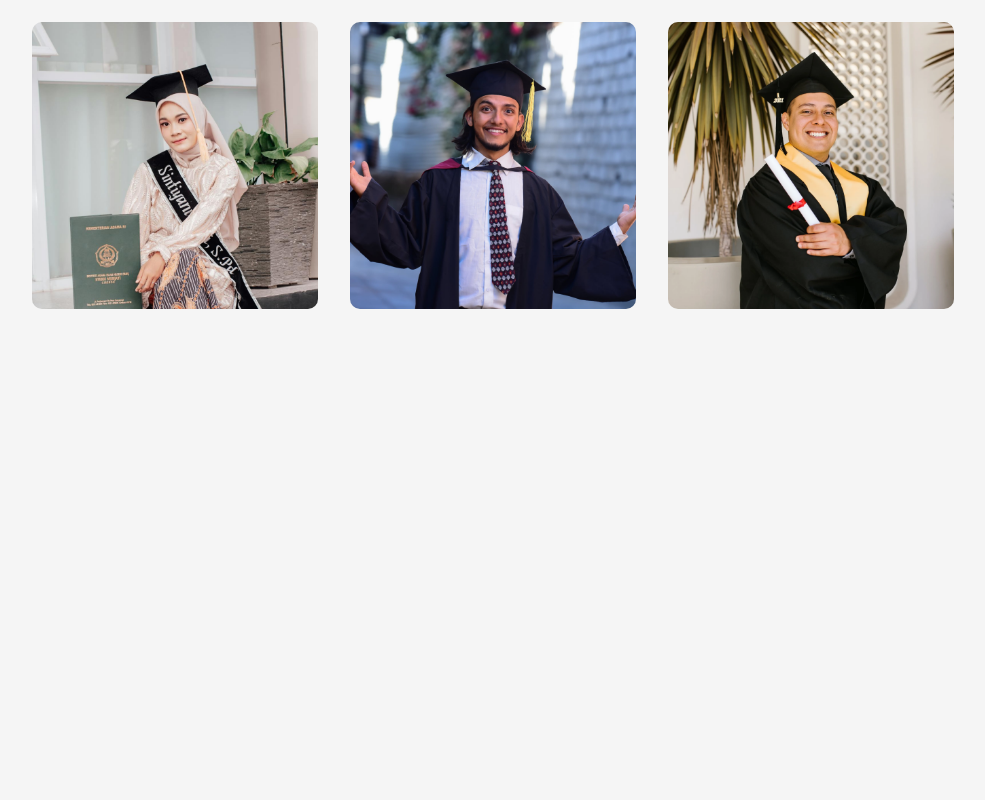
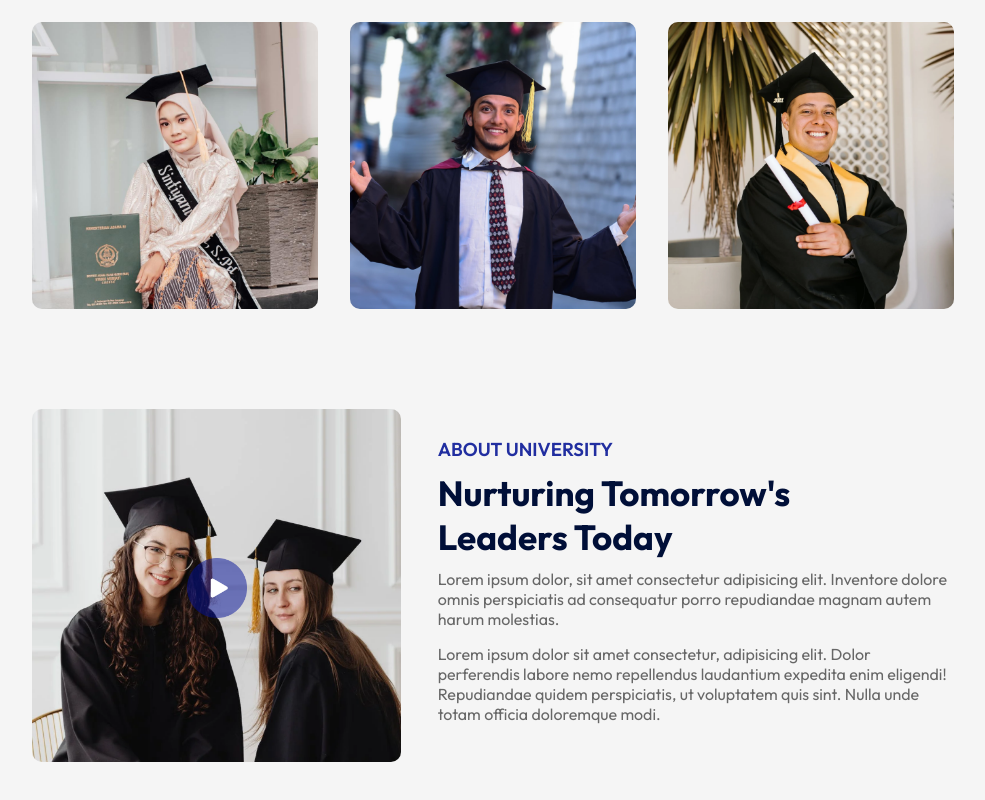
Before and after one commit to Anselamkujur/Edusity, a React (Vite) app: page / in a window 1280 px wide. Shown: the part 992-1792 px from the top of the page, without its empty margins (147-1132 px from the left). Before the commit the page ends 1381 px from the top, so only its background shows below. Built offline with nearby package versions, Linux system fonts and the light colour scheme.

Commit message:
About component and color transition on navbar are added

```diff
--- a/src/App.jsx
+++ b/src/App.jsx
@@ -3,6 +3,7 @@ import Navbar from './components/Navbar/Navbar'
 import Hero from './components/Hero/Hero'
 import Programs from './components/Programs/Programs'
 import Title from './components/Title/Title'
+import About from './components/About/About'
 
 const App = () => {
   return (
@@ -12,6 +13,7 @@ const App = () => {
       <div className="container">
         <Title subTitle={"Our Program"} title={"What We Offer"}/>
         <Programs />
+        <About />
       </div>
     </div>
   )
--- /dev/null
+++ b/src/components/About/About.css
@@ -0,0 +1,45 @@
+.about{
+    margin: 100px auto;
+    display: flex;
+    align-items: center;
+    justify-content: space-between;
+    width: 90%;
+}
+.about-left{
+    flex-basis: 40%;
+    position:relative;
+}
+.about-right
+{
+    flex-basis: 56%;
+}
+.about-img{
+    width: 100%;
+    border-radius: 10px;
+}
+
+.play-icon{
+    width: 60px;
+    position: absolute;
+    top: 50%;
+    left: 50%;
+    transform: translate(-50%,-50%);
+
+}
+.about h3{
+    font-weight: 600;
+    font-weight: 16px;
+    color: #212ea0;
+
+}
+
+.about h2{
+    font-size: 35px;
+    color: #000f38;
+    margin: 10px 0;
+    max-width: 400px;
+}
+.about p{
+    color: #676767;
+    margin-bottom: 15px;
+}
--- /dev/null
+++ b/src/components/About/About.jsx
@@ -0,0 +1,27 @@
+import React from 'react'
+import './About.css'
+import about_img from '../../assets/about.png'
+import play_icon from '../../assets/play-icon.png'
+
+
+
+const About = () => {
+  return (
+    <div className='about'>
+        <div className="about-left">
+            <img src={about_img} className='about-img' />
+            <img src={play_icon} className='play-icon' />
+        </div>
+        <div className="about-right">
+            <h3>ABOUT UNIVERSITY</h3>
+            <h2>Nurturing Tomorrow's Leaders Today</h2>
+            <p>Lorem ipsum dolor, sit amet consectetur adipisicing elit. Inventore dolore omnis perspiciatis ad consequatur porro repudiandae magnam autem harum molestias.</p>
+            <p>Lorem ipsum dolor sit amet consectetur, adipisicing elit. Dolor perferendis labore nemo repellendus laudantium expedita enim eligendi! Repudiandae quidem perspiciatis, ut voluptatem quis sint. Nulla unde totam officia doloremque modi.</p>
+        </div>
+
+
+    </div>
+  )
+}
+
+export default About
--- a/src/components/Navbar/Navbar.css
+++ b/src/components/Navbar/Navbar.css
@@ -22,3 +22,8 @@ nav ul li{
     margin: 5px 20px;
     font-size: 16px;
 }
+
+.dark-nav{
+    background: #212ea0;
+    transition: 0.5s;
+}
--- a/src/components/Navbar/Navbar.jsx
+++ b/src/components/Navbar/Navbar.jsx
@@ -1,10 +1,17 @@
-import React from 'react'
+import React, { useEffect, useState } from 'react'
 import './Navbar.css'
 import logo from '../../assets/logo.png'
 
 const Navbar = () => {
+
+  const [sticky, setSticky]= useState(false)
+  useEffect(()=>{
+window.addEventListener('scroll',()=>{
+  window.scrollY>50 ? setSticky(true): setSticky(false);
+})
+  },[])
   return (
-    <nav className='container'>
+    <nav className={`container ${sticky? 'dark-nav':''}`}>
         <img src={logo} alt="" className='logo'/>
         <ul>
             <li>Home</li>
```
